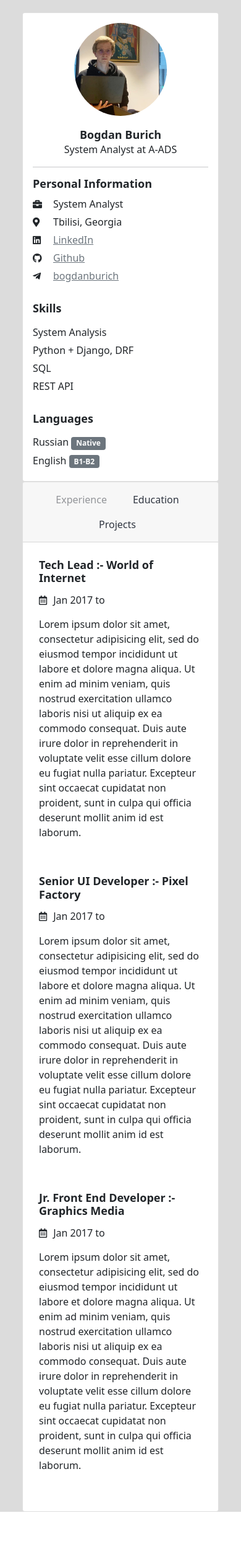
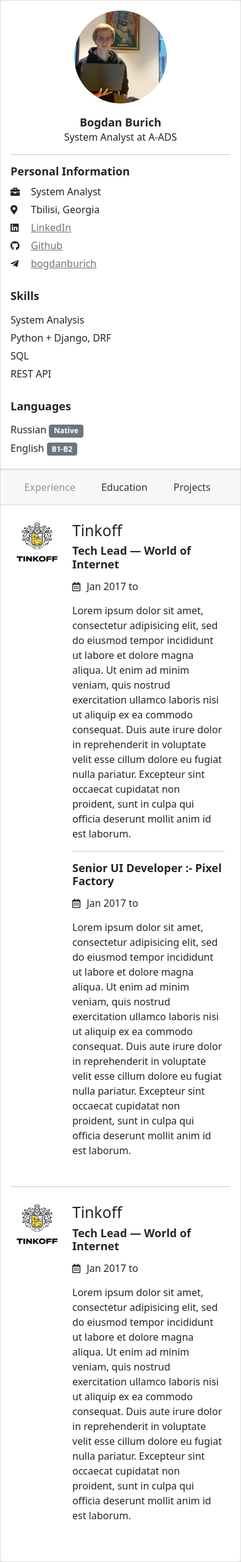
Before and after one commit to bogdanburich/bburich, a Django app: page / in a window 390 px wide. Shown: the whole page at 62% size. Before the commit the page ends 2439 px from the top, so only its background shows below. Run offline with Django 3.2, Linux system fonts and the light colour scheme; some libraries are stand-ins or nearby versions.

Commit message:
update template, add media container

```diff
--- a/bburich/static/css/style.css
+++ b/bburich/static/css/style.css
@@ -2,7 +2,6 @@
     margin-top:20px;
     background:#DCDCDC;
 }
-/*profile page*/
 
 .left-profile-card .user-profile {
     width: 150px;
@@ -120,3 +119,14 @@
 a:visited {
     color: #6c757d;
 }
+
+@media (max-width: 576px) {
+    .container {
+        padding:0;
+        margin:0;
+      }
+
+      body {
+        padding:0;
+      }
+}
--- a/bburich/templates/main_page/_home-tab.html
+++ b/bburich/templates/main_page/_home-tab.html
@@ -1,17 +1,35 @@
+{% load static %}
+
 <div class="tab-pane fade show active" id="home" role="tabpanel" aria-labelledby="home-tab">
     <div class="work-container">
-        <h3>Tech Lead :- World of Internet</h3>
+        <div class="row">
+            <div class="col-lg-2 col-md-2 col-sm-2 col-3">
+                <img src="{% static 'img/tinkoff_logo.svg' %}" class="img-fluid">
+            </div>
+            <div class="col-lg-10 col-md-10 col-sm-10 col-9">
+                <h2>Tinkoff</h2>
+                <h3>Tech Lead — World of Internet</h3>
                 <h4><i class="far fa-calendar-alt"></i>Jan 2017 to <span class="badge badge-info">Current</span></h4>
                 <p>Lorem ipsum dolor sit amet, consectetur adipisicing elit, sed do eiusmod tempor incididunt ut labore et dolore magna aliqua. Ut enim ad minim veniam, quis nostrud exercitation ullamco laboris nisi ut aliquip ex ea commodo consequat. Duis aute irure dolor in reprehenderit in voluptate velit esse cillum dolore eu fugiat nulla pariatur. Excepteur sint occaecat cupidatat non proident, sunt in culpa qui officia deserunt mollit anim id est laborum.</p>
-    </div>
-    <div class="work-container">
+                <hr>
                 <h3>Senior UI Developer :- Pixel Factory</h3>
                 <h4><i class="far fa-calendar-alt"></i>Jan 2017 to <span class="badge badge-info">Current</span></h4>
                 <p>Lorem ipsum dolor sit amet, consectetur adipisicing elit, sed do eiusmod tempor incididunt ut labore et dolore magna aliqua. Ut enim ad minim veniam, quis nostrud exercitation ullamco laboris nisi ut aliquip ex ea commodo consequat. Duis aute irure dolor in reprehenderit in voluptate velit esse cillum dolore eu fugiat nulla pariatur. Excepteur sint occaecat cupidatat non proident, sunt in culpa qui officia deserunt mollit anim id est laborum.</p>
             </div>
+        </div>
+    </div>
+    <hr>
     <div class="work-container">
-        <h3>Jr. Front End Developer :- Graphics Media</h3>
+        <div class="row">
+            <div class="col-lg-2 col-md-2 col-sm-2 col-3">
+                <img src="{% static 'img/tinkoff_logo.svg' %}" class="img-fluid">
+            </div>
+            <div class="col-lg-10 col-md-10 col-sm-10 col-9">
+                <h2>Tinkoff</h2>
+                <h3>Tech Lead — World of Internet</h3>
                 <h4><i class="far fa-calendar-alt"></i>Jan 2017 to <span class="badge badge-info">Current</span></h4>
                 <p>Lorem ipsum dolor sit amet, consectetur adipisicing elit, sed do eiusmod tempor incididunt ut labore et dolore magna aliqua. Ut enim ad minim veniam, quis nostrud exercitation ullamco laboris nisi ut aliquip ex ea commodo consequat. Duis aute irure dolor in reprehenderit in voluptate velit esse cillum dolore eu fugiat nulla pariatur. Excepteur sint occaecat cupidatat non proident, sunt in culpa qui officia deserunt mollit anim id est laborum.</p>
             </div>
         </div>
+    </div>
+</div>
```
Also changed, not shown: bburich/static/img/tinkoff_logo.svg (added). Lines whose indentation alone changed are shown as unchanged.
